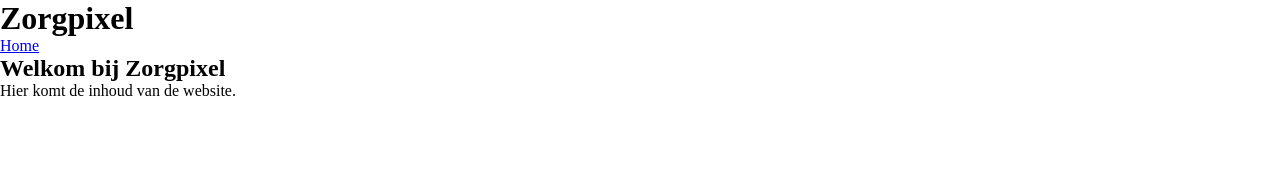
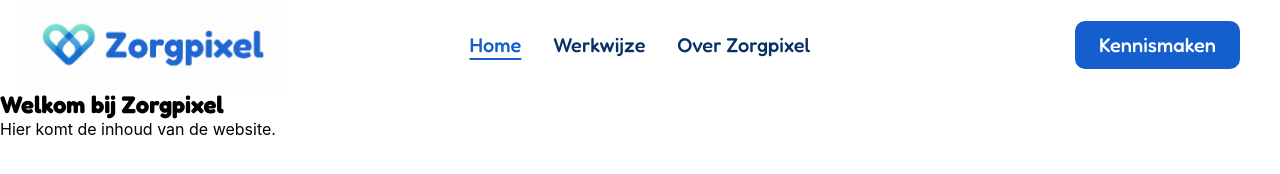
Before and after one commit to maikevand/zorgpixel-site, a website built with Vite: page index.html in a window 1280 px wide. Built offline with nearby package versions, Linux system fonts and the light colour scheme.

Commit message:
Nav-bar afgerond

```diff
--- a/index.html
+++ b/index.html
@@ -8,10 +8,14 @@
   </head>
   <body>
   <header>
-    <h1>Zorgpixel</h1>
-
-    <nav>
-      <a href="/">Home</a>
+    <nav class="navigation-section">
+      <img class="header-logo" src="src/assets/logo-with-name.png" alt="Logo Zorgpixel"/>
+      <div class="nav-links">
+      <a href="/" class="active">Home</a>
+      <a href="/method.html">Werkwijze</a>
+      <a href="/about.html">Over Zorgpixel</a>
+      </div>
+      <a href="/contact.html" class="nav-button">Kennismaken</a>
     </nav>
   </header>
 
--- a/src/styles/style.css
+++ b/src/styles/style.css
@@ -1,3 +1,5 @@
+@import url('https://fonts.googleapis.com/css2?family=Fredoka:wght@300..700&display=swap');
+
 /*////////////////////////
     Table of Contents
     1. Global Styles
@@ -24,8 +26,23 @@
   padding: 0;
 }
 
+:root {
+  --primary: #0a2f66;
+  --secundary: #145ece;
+}
+
 /* ------------------------------- 2. Typography ----------------------------------- */
+body {
+  font-family: "Inter", sans-serif;
+}
 
+h1,
+h2,
+h3,
+nav,
+button {
+  font-family: "Fredoka", sans-serif;
+}
 /* ------------------------------- 3. Layout --------------------------------------- */
 
 /* --------------- 3.1 Reusables ----------------------- */
@@ -35,6 +52,63 @@
 /* ------------------------------- 4. Areas ---------------------------------------- */
 
 /* --------------- 4.1 Header ------------------------- */
+.navigation-section {
+  display: flex;
+  flex-direction: row;
+  justify-content: space-between;
+  align-items: center;
+  width: 100%;
+  position: relative;
+
+  padding: 0 1rem;
+
+  font-size: 1.25rem;
+  font-weight: 500;
+}
+
+.header-logo {
+  height: 90px;
+  width: auto;
+}
+
+header nav a {
+  color: var(--primary);
+  text-decoration: transparent;
+}
+
+.nav-links {
+  display: flex;
+  flex-direction: row;
+  justify-content: space-between;
+  gap: 2rem;
+
+  position: absolute;
+  left: 50%;
+  transform: translateX(-50%);
+}
+
+.nav-links a:hover {
+  opacity: 0.7;
+}
+
+.nav-links a.active {
+  color: var(--secundary);
+  text-decoration: underline;
+  text-decoration-thickness: 2px;
+  text-underline-offset: 0.35rem;
+}
+
+.nav-button {
+  background-color: var(--secundary);
+  color: white;
+  padding: 0.75rem 1.5rem;
+  margin-right: 1.5rem;
+  border-radius: 10px;
+}
+
+.nav-button:hover {
+  opacity: 0.9;
+}
 
 /* --------------- 4.2 Introduction ------------------- */
 
```
Also changed, not shown: about.html (added, +10 -0 lines), contact.html (added, +10 -0 lines), method.html (added, +10 -0 lines), src/assets/logo-with-name.png (added).
